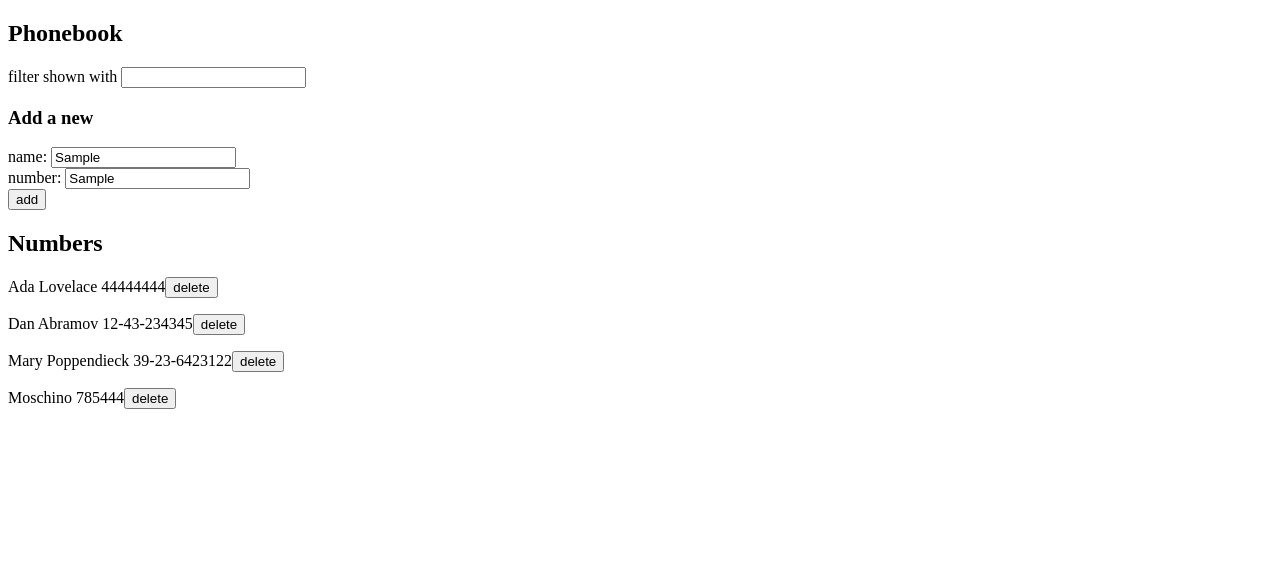
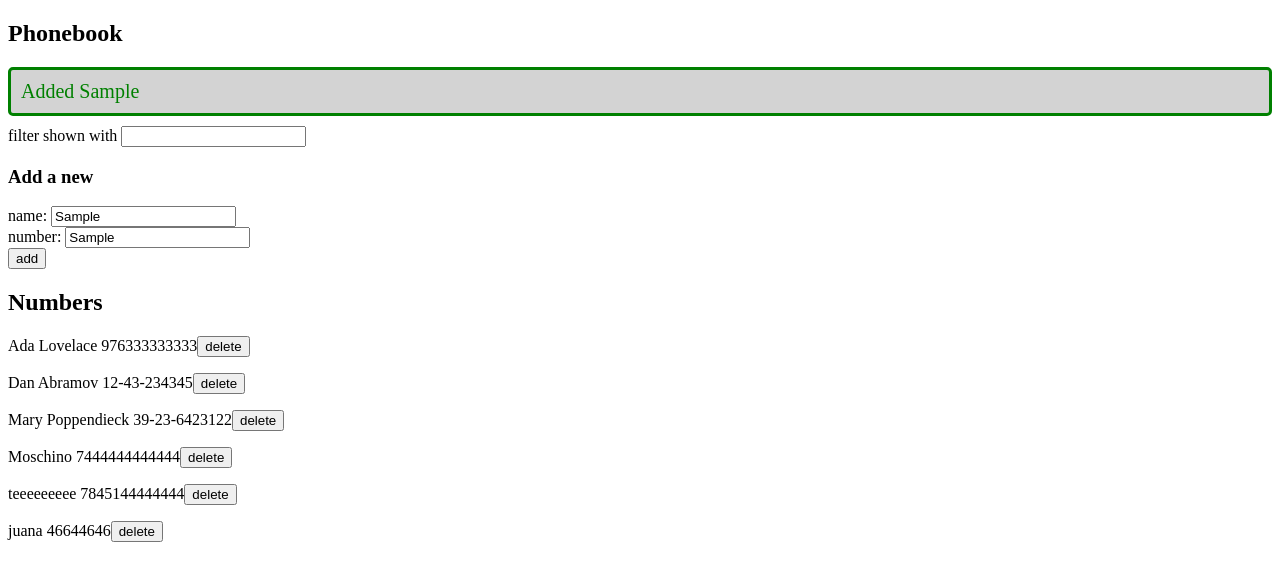
Before and after one commit to MSanchezVasquez/fullstackopen, a React (Vite) app in the folder part-2/phone-book/: page / in a window 1280 px wide. Both pictures are taken after typing "Sample", "Sample" into the empty fields and a click on the button "add". Shown: the top 580 px of the page. Built offline with nearby package versions, Linux system fonts and the light colour scheme; no server answers; data requests are answered from the project's data file.

Commit message:
feat: add temporary success notifications for add/update operations

```diff
--- a/part-2/phone-book/db.json
+++ b/part-2/phone-book/db.json
@@ -2,7 +2,7 @@
   "persons": [
     {
       "name": "Ada Lovelace",
-      "number": "44444444",
+      "number": "976333333333",
       "id": "2"
     },
     {
@@ -18,7 +18,17 @@
     {
       "id": "368b",
       "name": "Moschino",
-      "number": "785444"
+      "number": "7444444444444"
+    },
+    {
+      "id": "7be0",
+      "name": "teeeeeeeee",
+      "number": "7845144444444"
+    },
+    {
+      "id": "271e",
+      "name": "juana",
+      "number": "46644646"
     }
   ]
 }
--- a/part-2/phone-book/src/App.jsx
+++ b/part-2/phone-book/src/App.jsx
@@ -4,12 +4,14 @@ import PersonForm from "./components/PersonForm";
 import Persons from "./components/Persons";
 import { useEffect } from "react";
 import personService from "./services/persons";
+import Notification from "./components/Notification";
 
 const App = () => {
   const [persons, setPersons] = useState([]);
   const [newName, setNewName] = useState("");
   const [newNumber, setNewNumber] = useState("");
   const [textFilter, setTextFilter] = useState("");
+  const [errorMessage, setErrorMessage] = useState(null);
 
   useEffect(() => {
     personService.getAll().then((initialPersons) => {
@@ -52,7 +54,10 @@ const App = () => {
             setNewName("");
             setNewNumber("");
           });
-
+        setErrorMessage(`Updated ${trimmedName}'s number`);
+        setTimeout(() => {
+          setErrorMessage(null);
+        }, 5000);
         return;
       }
 
@@ -73,6 +78,10 @@ const App = () => {
         setNewName("");
         setNewNumber("");
       });
+    setErrorMessage(`Added ${trimmedName}`);
+    setTimeout(() => {
+      setErrorMessage(null);
+    }, 5000);
   };
 
   const filteredPersons = persons.filter((person) =>
@@ -92,6 +101,7 @@ const App = () => {
   return (
     <div>
       <h2>Phonebook</h2>
+      <Notification message={errorMessage} />
       <Filter
         textFilter={textFilter}
         handleTextFilterChange={(e) => setTextFilter(e.target.value)}
--- /dev/null
+++ b/part-2/phone-book/src/components/Notification.jsx
@@ -0,0 +1,8 @@
+const Notification = ({ message }) => {
+  if (message === null) {
+    return null;
+  }
+
+  return <div className="message">{message}</div>;
+};
+export default Notification;
--- a/part-2/phone-book/src/index.css
+++ b/part-2/phone-book/src/index.css
@@ -8,3 +8,13 @@ li {
   padding-top: 3px;
   font-size: 15px;
 }
+
+.message {
+  color: green;
+  background: lightgrey;
+  font-size: 20px;
+  border-style: solid;
+  border-radius: 5px;
+  padding: 10px;
+  margin-bottom: 10px;
+}
```
